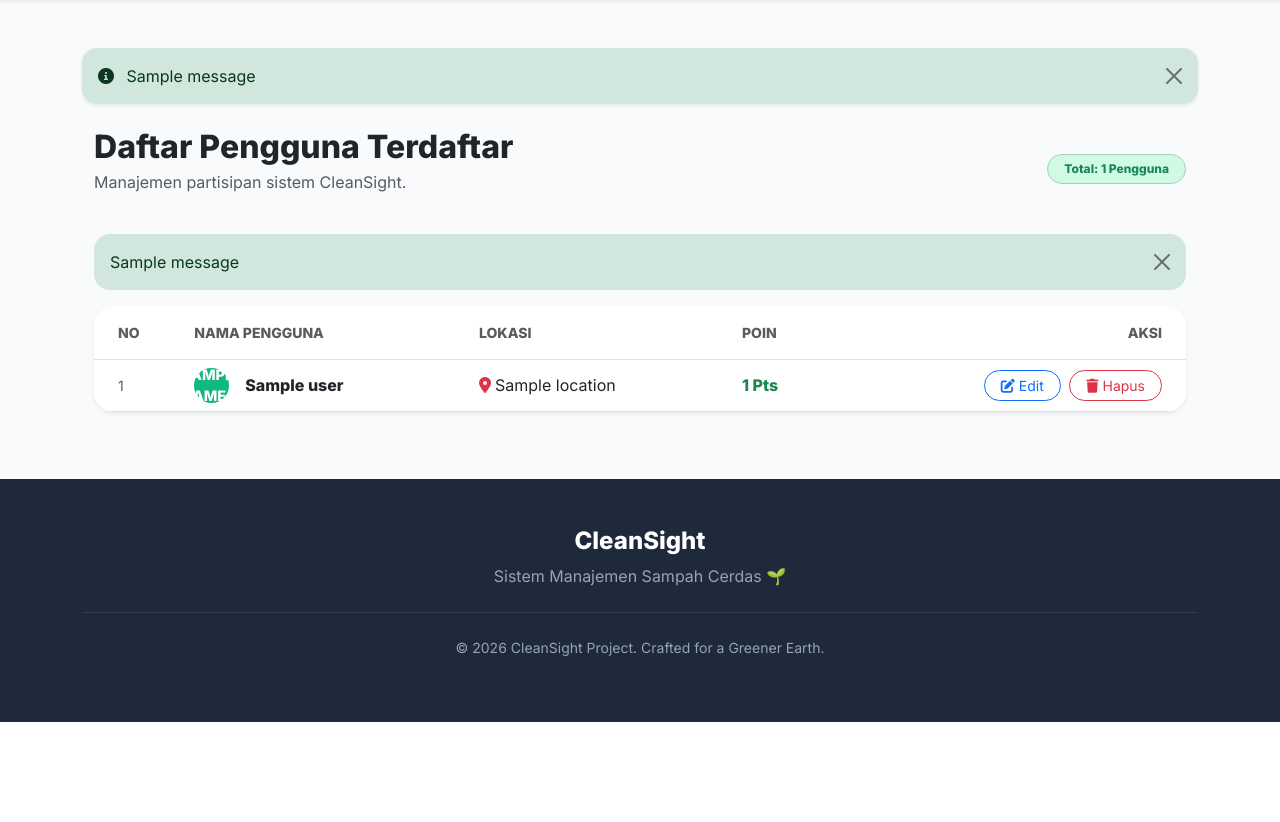
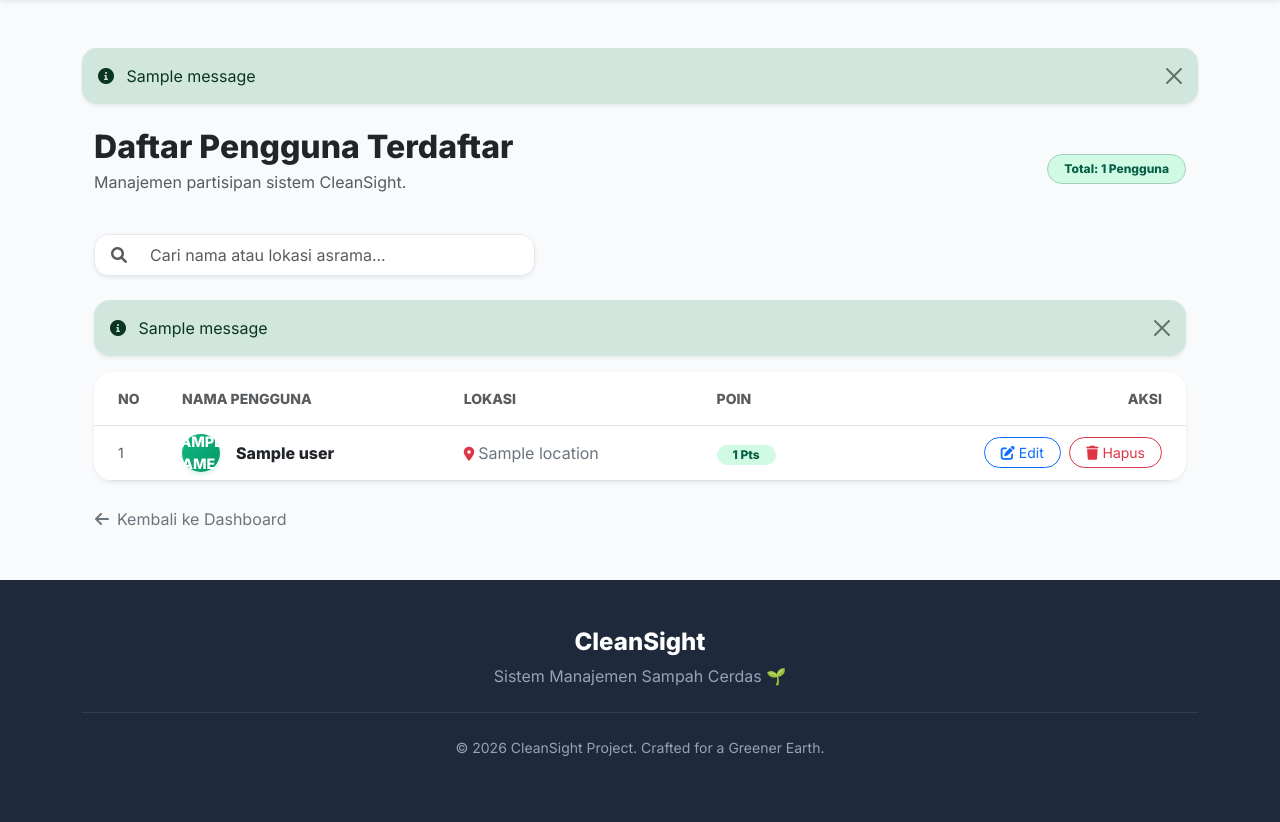
Before and after one commit to ABIN-KUN123/CleanSight---Waste-System, a Flask app: page /daftar_user in a window 1280 px wide. Shown: the part 78-900 px from the top of the page. Before the commit the page ends 800 px from the top, so only its background shows below. Run offline with Flask 3, Linux system fonts and the light colour scheme; one stand-in notice (Sample message) is shown; a database or web service that is not in the repository returns one stand-in record (values such as "Sample title").

Commit message:
Update daftar_user.html

```diff
--- a/templates/daftar_user.html
+++ b/templates/daftar_user.html
@@ -14,11 +14,24 @@
         </div>
     </div>
 
+    <div class="row mb-4">
+        <div class="col-md-5">
+            <div class="input-group shadow-sm" style="border-radius: 15px; overflow: hidden; border: 1px solid #e2e8f0;">
+                <span class="input-group-text bg-white border-0 ps-3">
+                    <i class="fas fa-search text-muted"></i>
+                </span>
+                <input type="text" id="searchInput" class="form-control border-0 py-2"
+                       placeholder="Cari nama atau lokasi asrama..."
+                       onkeyup="searchTable()">
+            </div>
+        </div>
+    </div>
+
     {% with messages = get_flashed_messages(with_categories=true) %}
       {% if messages %}
         {% for category, message in messages %}
-          <div class="alert alert-{{ category }} alert-dismissible fade show rounded-4" role="alert">
-            {{ message }}
+          <div class="alert alert-{{ category }} alert-dismissible fade show rounded-4 shadow-sm" role="alert">
+            <i class="fas fa-info-circle me-2"></i> {{ message }}
             <button type="button" class="btn-close" data-bs-dismiss="alert" aria-label="Close"></button>
           </div>
         {% endfor %}
@@ -27,10 +40,10 @@
 
     <div class="card border-0 shadow-sm overflow-hidden" style="border-radius: 20px;">
         <div class="table-responsive">
-            <table class="table table-hover align-middle mb-0">
+            <table class="table table-hover align-middle mb-0" id="userTable">
                 <thead class="bg-light">
                     <tr>
-                        <th class="ps-4 py-3 text-uppercase small fw-bold text-muted">No</th>
+                        <th class="ps-4 py-3 text-uppercase small fw-bold text-muted" style="width: 80px;">No</th>
                         <th class="py-3 text-uppercase small fw-bold text-muted">Nama Pengguna</th>
                         <th class="py-3 text-uppercase small fw-bold text-muted">Lokasi</th>
                         <th class="py-3 text-uppercase small fw-bold text-muted">Poin</th>
@@ -47,14 +60,22 @@
                                 <span class="fw-bold text-dark">{{ user.name }}</span>
                             </div>
                         </td>
-                        <td><i class="fas fa-map-marker-alt text-danger me-1"></i>{{ user.location }}</td>
-                        <td><span class="fw-bold text-success">{{ user.total_points }} Pts</span></td>
+                        <td>
+                            <span class="text-secondary">
+                                <i class="fas fa-map-marker-alt text-danger me-1 small"></i>{{ user.location }}
+                            </span>
+                        </td>
+                        <td>
+                            <span class="badge bg-success-subtle text-success rounded-pill px-3">
+                                {{ user.total_points }} Pts
+                            </span>
+                        </td>
                         <td class="pe-4 text-end">
                             <a href="/edit_user/{{ user._id }}" class="btn btn-sm btn-outline-primary rounded-pill px-3 me-1">
                                 <i class="fas fa-edit me-1"></i>Edit
                             </a>
                             <a href="/delete_user/{{ user._id }}" class="btn btn-sm btn-outline-danger rounded-pill px-3"
-                               onclick="return confirm('Apakah Anda yakin ingin menghapus pengguna ini?')">
+                               onclick="return confirm('Apakah Anda yakin ingin menghapus pengguna {{ user.name }}?')">
                                 <i class="fas fa-trash me-1"></i>Hapus
                             </a>
                         </td>
@@ -63,16 +84,70 @@
                 </tbody>
             </table>
         </div>
+        <div id="noDataMessage" class="text-center py-5 d-none">
+            <i class="fas fa-user-slash fa-3x text-light mb-3"></i>
+            <p class="text-muted">Pengguna tidak ditemukan.</p>
+        </div>
+    </div>
+
+    <div class="mt-4">
+        <a href="/dashboard" class="btn btn-link text-secondary text-decoration-none p-0">
+            <i class="fas fa-arrow-left me-2"></i>Kembali ke Dashboard
+        </a>
     </div>
 </div>
 
 <style>
     .avatar-circle {
-        width: 35px; height: 35px; background-color: #10b981; color: white;
+        width: 38px; height: 38px;
+        background: linear-gradient(135deg, #10b981, #059669);
+        color: white;
         border-radius: 50%; display: flex; align-items: center; justify-content: center;
         font-weight: bold; font-size: 0.9rem;
+        box-shadow: 0 2px 5px rgba(16, 185, 129, 0.2);
     }
-    .bg-success-subtle { background-color: #d1fae5 !important; }
-    .table tbody tr:hover { background-color: #f8fafc; }
+    .bg-success-subtle { background-color: #d1fae5 !important; color: #065f46 !important; }
+    .table tbody tr:hover { background-color: #f8fafc; transition: 0.2s; }
+    .form-control:focus { box-shadow: none; border-color: #10b981; }
 </style>
+
+<script>
+function searchTable() {
+    let input = document.getElementById("searchInput");
+    let filter = input.value.toLowerCase();
+    let table = document.getElementById("userTable");
+    let tr = table.getElementsByTagName("tr");
+    let noData = document.getElementById("noDataMessage");
+    let visibleCount = 0;
+
+    // Mulai dari indeks 1 untuk melewati <thead>
+    for (let i = 1; i < tr.length; i++) {
+        let tdName = tr[i].getElementsByTagName("td")[1]; // Kolom Nama
+        let tdLoc = tr[i].getElementsByTagName("td")[2];  // Kolom Lokasi
+
+        if (tdName || tdLoc) {
+            let nameValue = tdName.textContent || tdName.innerText;
+            let locValue = tdLoc.textContent || tdLoc.innerText;
+
+            if (nameValue.toLowerCase().indexOf(filter) > -1 ||
+                locValue.toLowerCase().indexOf(filter) > -1) {
+                tr[i].style.display = "";
+                visibleCount++;
+            } else {
+                tr[i].style.display = "none";
+            }
+        }
+    }
+
+    // Tampilkan pesan jika hasil pencarian kosong
+    if (visibleCount === 0) {
+        table.classList.add("d-none");
+        noData.classList.remove("d-none");
+    } else {
+        table.classList.remove("d-none");
+        noData.classList.add("d-none");
+    }
+}
+</script>
+
 {% endblock %}
```
